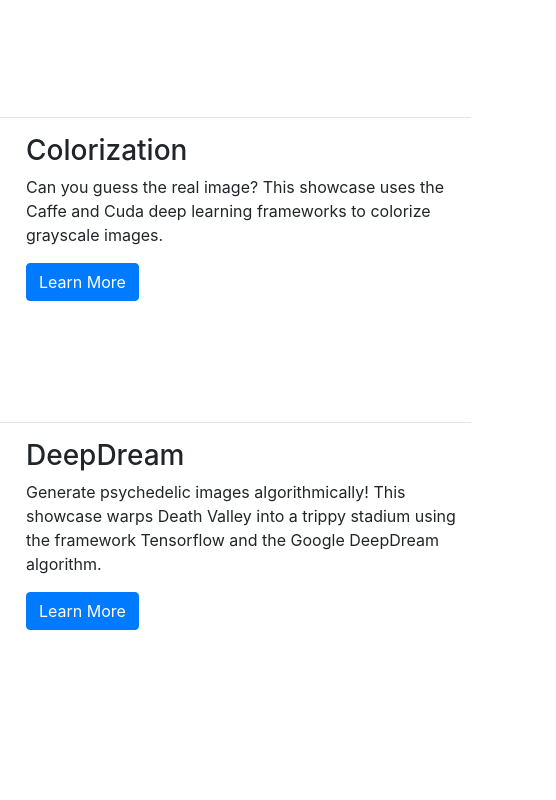
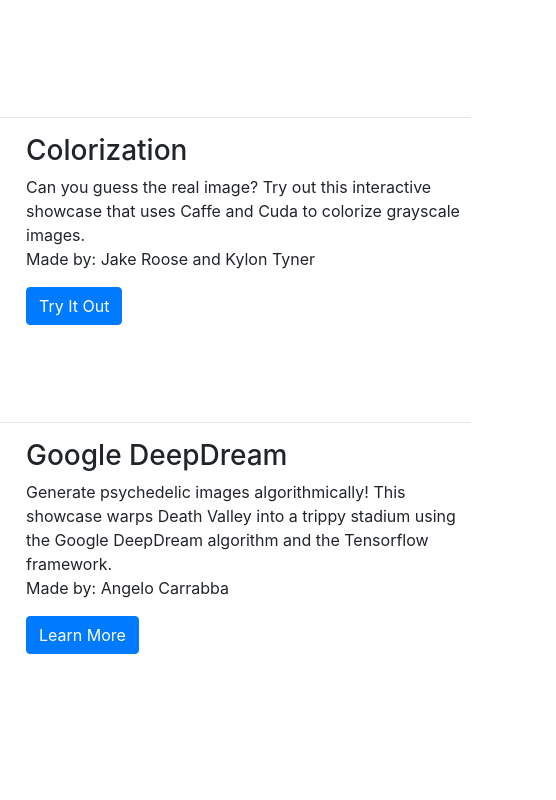
Before and after one commit to jacobkaufmannedu/clemson-deeplearning.github.io, a website: page index.html in a window 1280 px wide. Shown: the part 505-1305 px from the top of the page, 724-1280 px from the left. Drawn offline with Linux system fonts and the light colour scheme.

Commit message:
Added in project names.

```diff
--- a/index.html
+++ b/index.html
@@ -83,8 +83,8 @@
         </div>
         <div class="col-md-5">
           <h3>Colorization</h3>
-          <p>Can you guess the real image? This showcase uses the Caffe and Cuda deep learning frameworks to colorize grayscale images.</p>
-          <a class="btn btn-primary" href="#">Learn More</a>
+          <p>Can you guess the real image? Try out this interactive showcase that uses Caffe and Cuda to colorize grayscale images.<br />Made by: Jake Roose and Kylon Tyner </p>
+          <a class="btn btn-primary" href="#">Try It Out</a>
         </div>
       </div>
       <!-- /.row -->
@@ -99,8 +99,8 @@
           </a>
         </div>
         <div class="col-md-5">
-          <h3>DeepDream</h3>
-          <p>Generate psychedelic images algorithmically! This showcase warps Death Valley into a trippy stadium using the framework Tensorflow and the Google DeepDream algorithm.</p>
+          <h3>Google DeepDream</h3>
+          <p>Generate psychedelic images algorithmically! This showcase warps Death Valley into a trippy stadium using the Google DeepDream algorithm and the Tensorflow framework.<br />Made by: Angelo Carrabba </p>
           <a class="btn btn-primary" href="#">Learn More</a>
         </div>
       </div>
```
